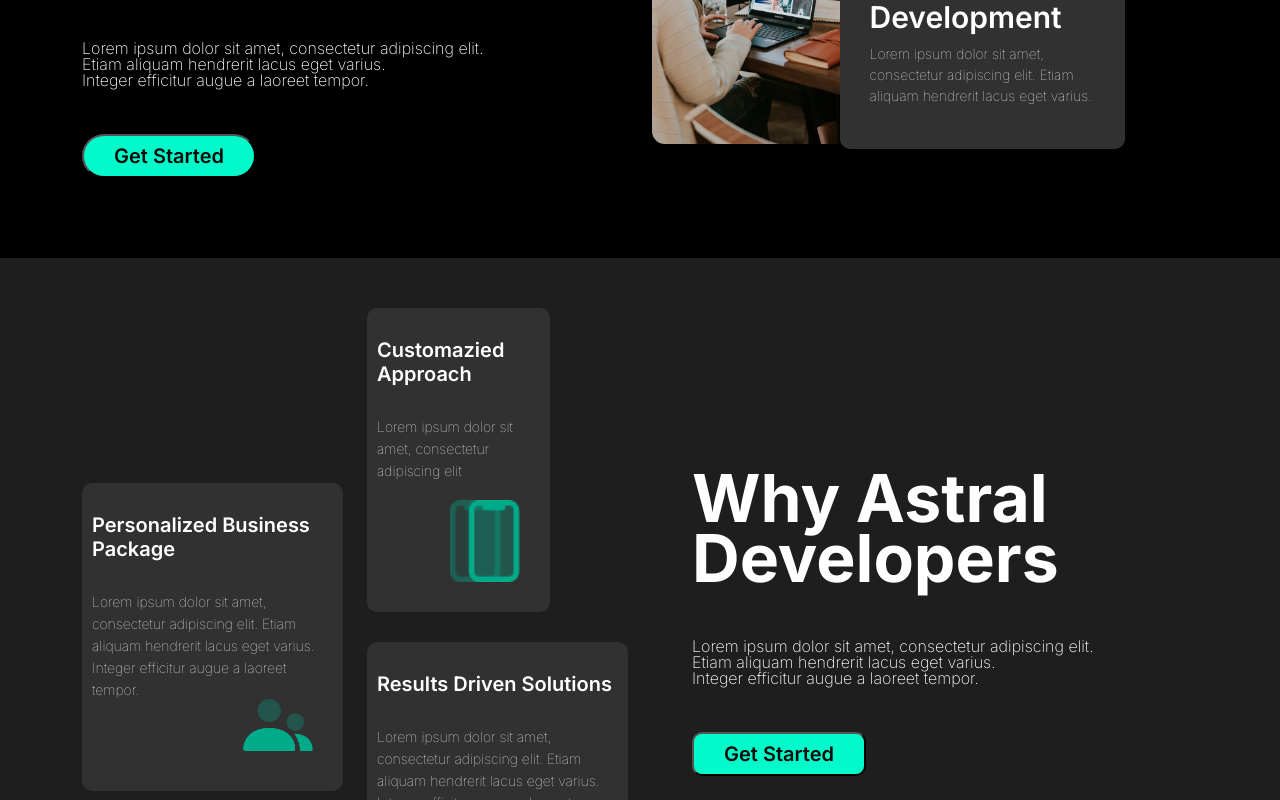
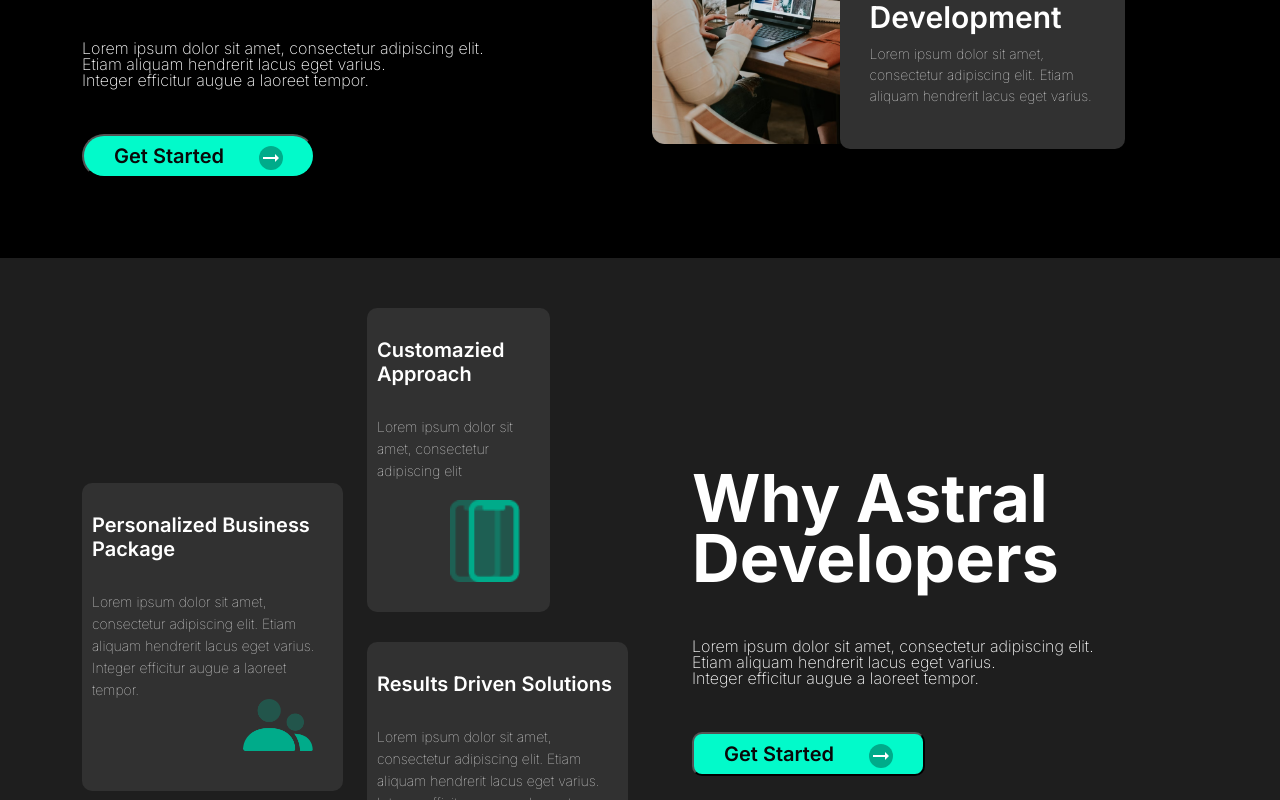
Before and after one commit to ehtisham57/AsteroDev, a React (Create React App) app: page /About in a window 1280 px wide. Shown: the part 660-1460 px from the top of the page. Built offline with nearby package versions, Linux system fonts and the light colour scheme.

Commit message:
button upd

```diff
--- a/src/App.css
+++ b/src/App.css
@@ -28,6 +28,21 @@
   color: #61dafb;
 }
 
+.ArrowbtnSpn{
+  text-align: center;
+  justify-content: center;
+  margin-left: 30px;
+}
+.arrowbtn{
+   text-align: center;
+  justify-content: center;
+  background-color: #00AB8A;
+  border-radius: 50%;
+  text-align: center;
+  margin:auto;
+  color: #ffffff;
+}
+
 @keyframes App-logo-spin {
   from {
     transform: rotate(0deg);
--- a/src/components/AboutComponents/AboutIncritibleproductsec/index.js
+++ b/src/components/AboutComponents/AboutIncritibleproductsec/index.js
@@ -2,6 +2,7 @@
 import CheckIcon from '@mui/icons-material/Check';
 import people from "./assets/aboutpeople.png"
 import dots from "./assets/dots.png"
+import ArrowRightAltIcon from '@mui/icons-material/ArrowRightAlt';
 
 import './index.css'
 
@@ -23,7 +24,7 @@
           </div>
 
 
-          <button data-aos="fade-up" data-aos-duration="1500" className='AboutItpartnerSecparaDownButton'>Get Started</button>
+          <button data-aos="fade-up" data-aos-duration="1500" className='AboutItpartnerSecparaDownButton'>Get Started <span className='ArrowbtnSpn'> <ArrowRightAltIcon className='arrowbtn' /></span></button>
 
         </div>
 
--- a/src/components/AboutComponents/WhyAstralDevSec/index.js
+++ b/src/components/AboutComponents/WhyAstralDevSec/index.js
@@ -3,6 +3,7 @@
 import lock from "./assets/lock.png"
 import mobile from "./assets/mobileview.png"
 import personal from "./assets/personal.png"
+import ArrowRightAltIcon from '@mui/icons-material/ArrowRightAlt';
 
 export const WhyAstralDevSec = () => {
     return (
@@ -75,7 +76,7 @@
                                 Integer efficitur augue a laoreet tempor.
                             </p>
 
-                            <button data-aos="fade-up" data-aos-duration="3000" className='WhyAstralDevSecparaDownButton'>Get Started</button>
+                            <button data-aos="fade-up" data-aos-duration="3000" className='WhyAstralDevSecparaDownButton'>Get Started <span className='ArrowbtnSpn'> <ArrowRightAltIcon className='arrowbtn' /></span></button>
                         </div>
 
 
--- a/src/components/HomeComponents/HomeCardSec/index.js
+++ b/src/components/HomeComponents/HomeCardSec/index.js
@@ -5,6 +5,7 @@
 import v2 from "./assets/v2.png"
 import v4 from "./assets/v4.png"
 import { BetterSolutionCard } from '../../allComponents/BetterSolutionCard';
+import ArrowRightAltIcon from '@mui/icons-material/ArrowRightAlt';
 
 
 const HomeCardSec = () => {
@@ -17,7 +18,7 @@
                 <h3 data-aos="fade-down"  data-aos-easing="ease-out-cubic" data-aos-duration="2000">
                     Building <br /> better <br /> solutions!
                 </h3>
-                <Button data-aos="fade-up" data-aos-easing="ease-out-cubic" data-aos-duration="2000" className="CardSecmainbtn" variant="dark">get Started <i className="bi bi-arrow-right-circle"></i></Button>
+                <Button data-aos="fade-up" data-aos-easing="ease-out-cubic" data-aos-duration="2000" className="CardSecmainbtn" variant="dark">get Started <span className='ArrowbtnSpn'> <ArrowRightAltIcon className='arrowbtn' /></span></Button>
             </div>
             <div className='col-lg-8'>
                 <div className='row my-3'>
--- a/src/components/HomeComponents/HomeITpartnersec/index.js
+++ b/src/components/HomeComponents/HomeITpartnersec/index.js
@@ -1,6 +1,7 @@
 import React from 'react'
 import CheckIcon from '@mui/icons-material/Check';
 import it from "./HomeItPartImage.png"
+import ArrowRightAltIcon from '@mui/icons-material/ArrowRightAlt';
 import './index.css'
 
 export const HomeItPartSec = () => {
@@ -30,7 +31,7 @@
             </p>
 
           </div>
-          <button  data-aos="fade-down" data-aos-duration="1500" className='HomeItpartnerSecparaDownButton'>Get Started</button>
+          <button  data-aos="fade-down" data-aos-duration="1500" className='HomeItpartnerSecparaDownButton'>Get Started <span className='ArrowbtnSpn'> <ArrowRightAltIcon className='arrowbtn' /></span></button>
 
           <div data-aos="fade-up" data-aos-duration="1500" className='HomeItpartnerSecListDown'>
             <p>
--- a/src/components/HomeComponents/HomeMainHead/index.css
+++ b/src/components/HomeComponents/HomeMainHead/index.css
@@ -4,22 +4,6 @@
     margin: 0;
 
 }
-.ArrowbtnSpn{
-    text-align: center;
-    justify-content: center;
-
-    margin-left: 30px;
-}
-.arrowbtn{
-     text-align: center;
-    justify-content: center;
-    background-color: #00AB8A;
-    border-radius: 50%;
-    text-align: center;
-    margin:auto;
-    color: #ffffff;
-}
-
 .Homeimagediv {
     background-image: url("./maindivimage.png");
     background-position: center;
@@ -76,6 +60,7 @@
 }
 
 .Homemainbutton {
+    margin-bottom: 20px;
     margin-top: 50px;
     align-items: left;
     border-radius: 30px;
--- a/src/components/allComponents/BetterSolutionCard.js
+++ b/src/components/allComponents/BetterSolutionCard.js
@@ -1,4 +1,5 @@
 import React from 'react'
+import ArrowRightAltIcon from '@mui/icons-material/ArrowRightAlt';
 import Card from 'react-bootstrap/Card';
 
 export const BetterSolutionCard = ({src , cardTitleHover, CardTitle, CardPara , CardparaHover, href}) => {
@@ -15,7 +16,7 @@
                                 <h3>{cardTitleHover}</h3>
                                 <p>{CardparaHover}</p>
 
-                                 <a href={href}>Learn more</a>
+                                 <a href={href}>Learn more <span className='ArrowbtnSpn'> <ArrowRightAltIcon className='arrowbtn' /></span></a>
                             </div>
                         </Card>
                     </div>
--- a/src/components/allComponents/ContactForm.js
+++ b/src/components/allComponents/ContactForm.js
@@ -1,5 +1,7 @@
 import React, { useState } from 'react';
 import { Button } from 'react-bootstrap';
+import ArrowRightAltIcon from '@mui/icons-material/ArrowRightAlt';
+
 
 const ContactFormCom = () => {
   // State to manage form data
@@ -67,7 +69,7 @@
         type="submit"
         className="Homemainbutton mx-2"
         variant="dark">get Started
-        <i className="bi bi-arrow-right-circle"></i>
+        <span className='ArrowbtnSpn'> <ArrowRightAltIcon className='arrowbtn' /></span>
       </Button>
     </form>
   );
```
